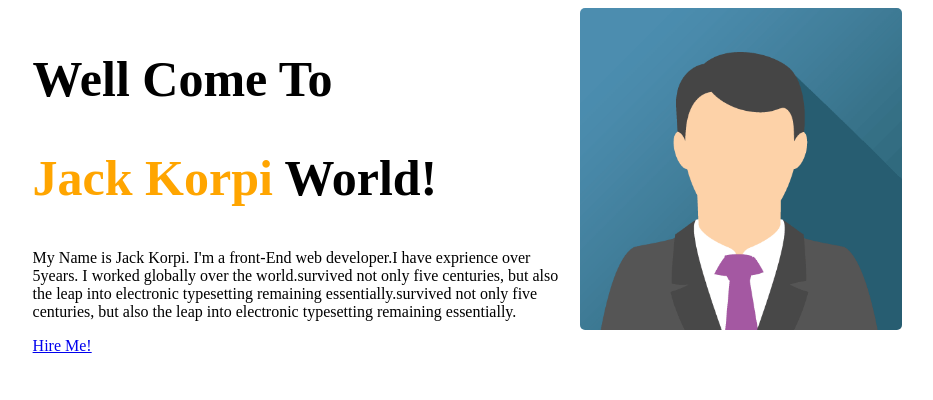
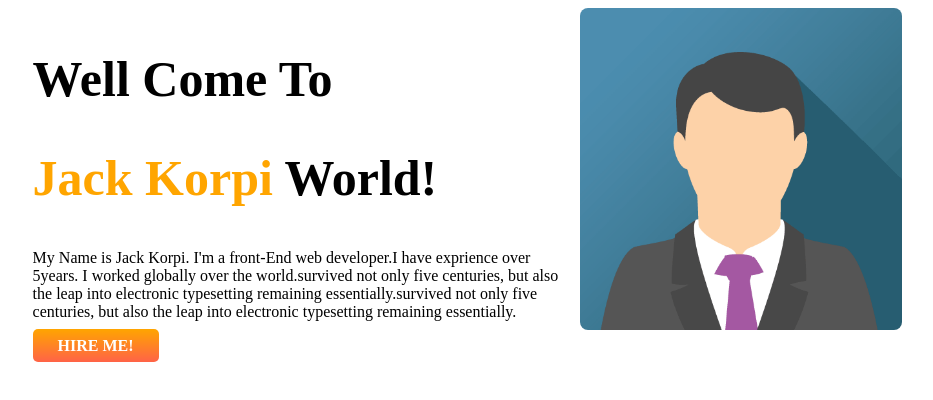
Before and after one commit to HemontoSungoh/Hemon-porfolio.com, a plain HTML site: page index.html in a window 1280 px wide. Shown: the whole page, without its empty margins (165-1098 px from the left). Drawn offline with Linux system fonts and the light colour scheme; a web font is replaced by a local one.

Commit message:
button commit added

```diff
--- a/index.html
+++ b/index.html
@@ -20,8 +20,9 @@
         essentially.survived not only five centuries, but also the leap into electronic typesetting remaining
         essentially.
       </p>
-      <a href="http://https://www.linkedin.com/in/hemonto-sungoh-982864186/?lipi=urn%3Ali%3Apage%3Ad_flagship3_feed%3B%2BMrkZBsqQXK4jIxMlc%2Fd6w%3D%3D"
-        target="_blank">Hire Me!</a>
+      <a class="section_button"
+        href="http://https://www.linkedin.com/in/hemonto-sungoh-982864186/?lipi=urn%3Ali%3Apage%3Ad_flagship3_feed%3B%2BMrkZBsqQXK4jIxMlc%2Fd6w%3D%3D"
+        target="_blank">HIRE ME!</a>
     </div>
     <div class="right_side">
       <img src="img/img_avatar.png" alt="avatar picture">
--- a/style.css
+++ b/style.css
@@ -12,7 +12,7 @@ section{
 }
 .right_side img{
     width: 60%;
-    border-radius: 5px;
+    border-radius: 8px;
 
     margin-left: 10px;
 }
@@ -23,3 +23,11 @@ section{
 .right_side{
     width:50%;
 }
+.section_button{
+    background-image:linear-gradient(orange,tomato);
+    padding: 8px 25px;
+    border-radius: 5px;
+    text-decoration: none;
+    color:white;
+    font-weight: 700;
+}
```
